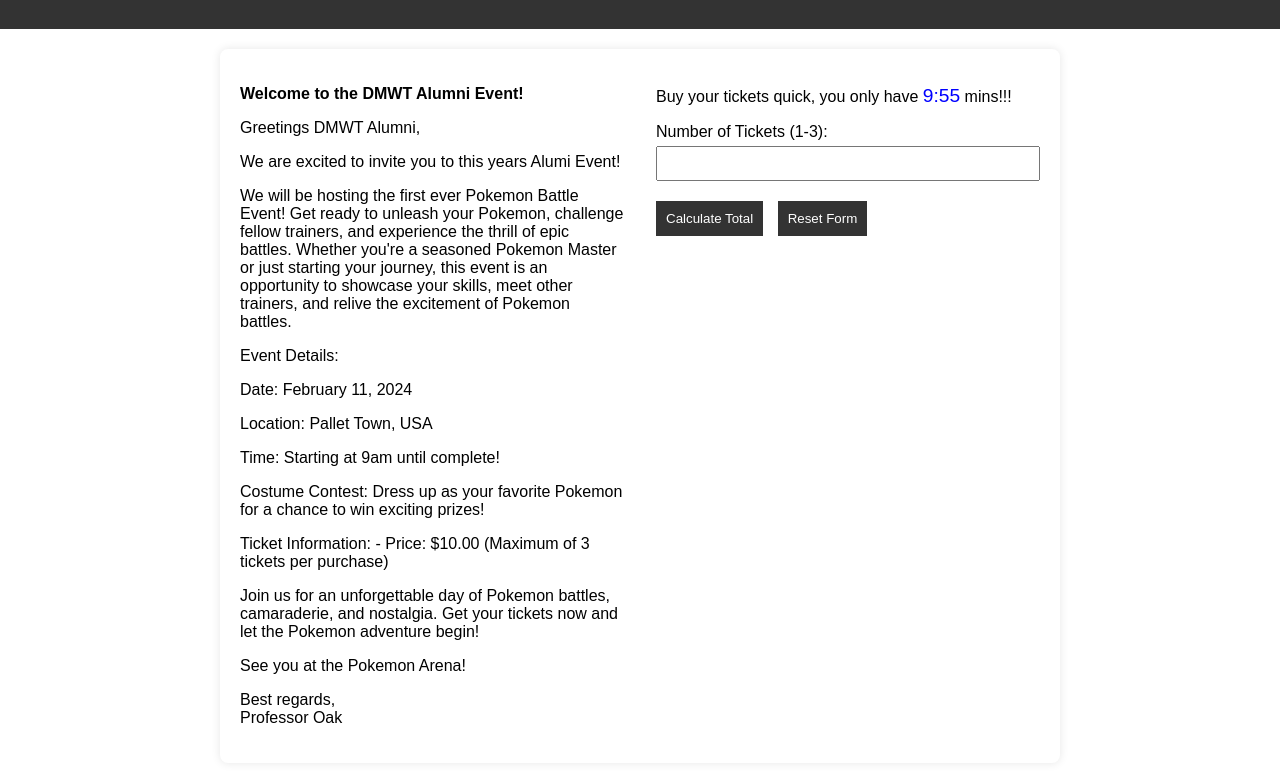
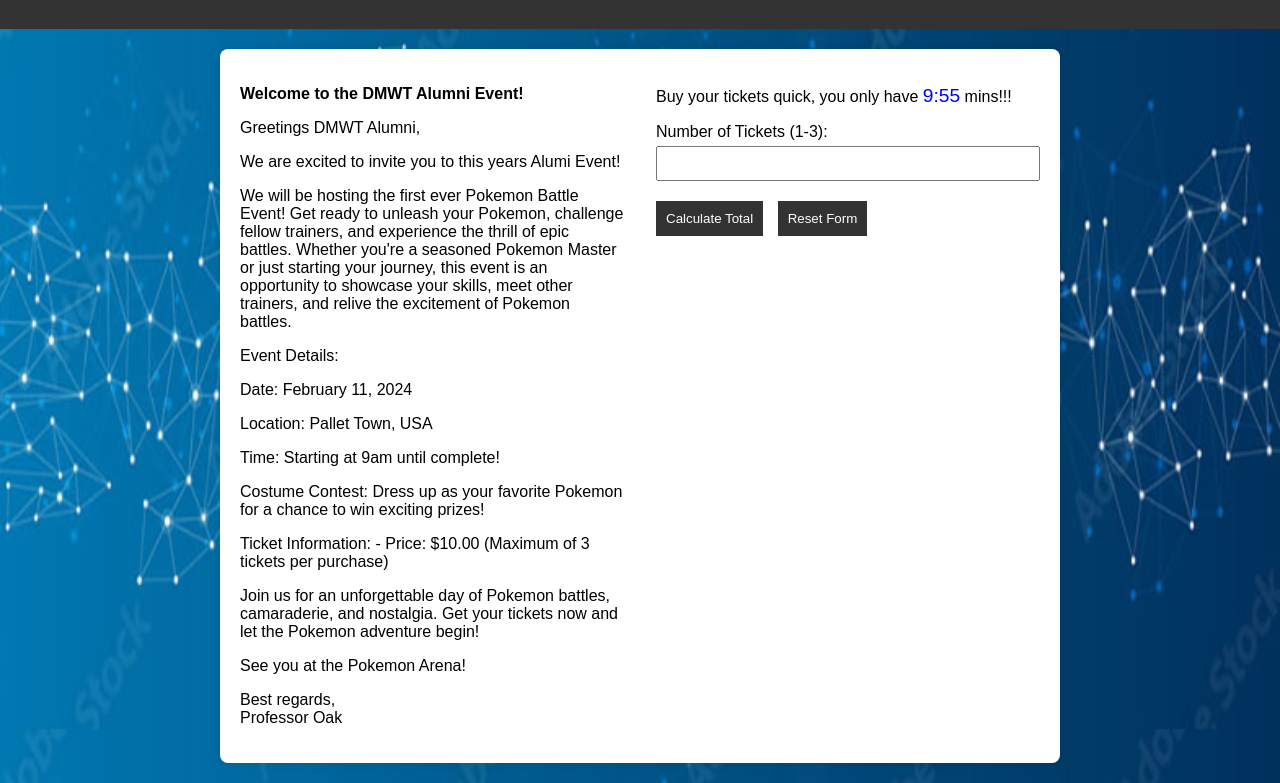
Before and after one commit to Warthorne/CMST388, a plain HTML site: page project3/index.html in a window 1280 px wide. Shown: the part 71-854 px from the top of the page. Drawn offline with Linux system fonts and the light colour scheme; the site is published under a folder, as on GitHub Pages, so addresses that start at the root find nothing.

Commit message:
Update style.css

```diff
--- a/project3/style.css
+++ b/project3/style.css
@@ -2,7 +2,7 @@
   font-family: 'Arial', sans-serif;
   margin: 0;
   padding: 0;
-  background-image: url('/img/background.jpg');   /*https://as2.ftcdn.net/v2/jpg/00/84/79/55/1000_F_84795519_nLtGcBu3lXkg8H4zmhInmhXNp9CZOTp1.jpg*/
+  background-image: url('img/background.jpg');   /*https://as2.ftcdn.net/v2/jpg/00/84/79/55/1000_F_84795519_nLtGcBu3lXkg8H4zmhInmhXNp9CZOTp1.jpg*/
   background-repeat: no-repeat;
   background-attachment: fixed;
   background-size: 100% 100%;
```
